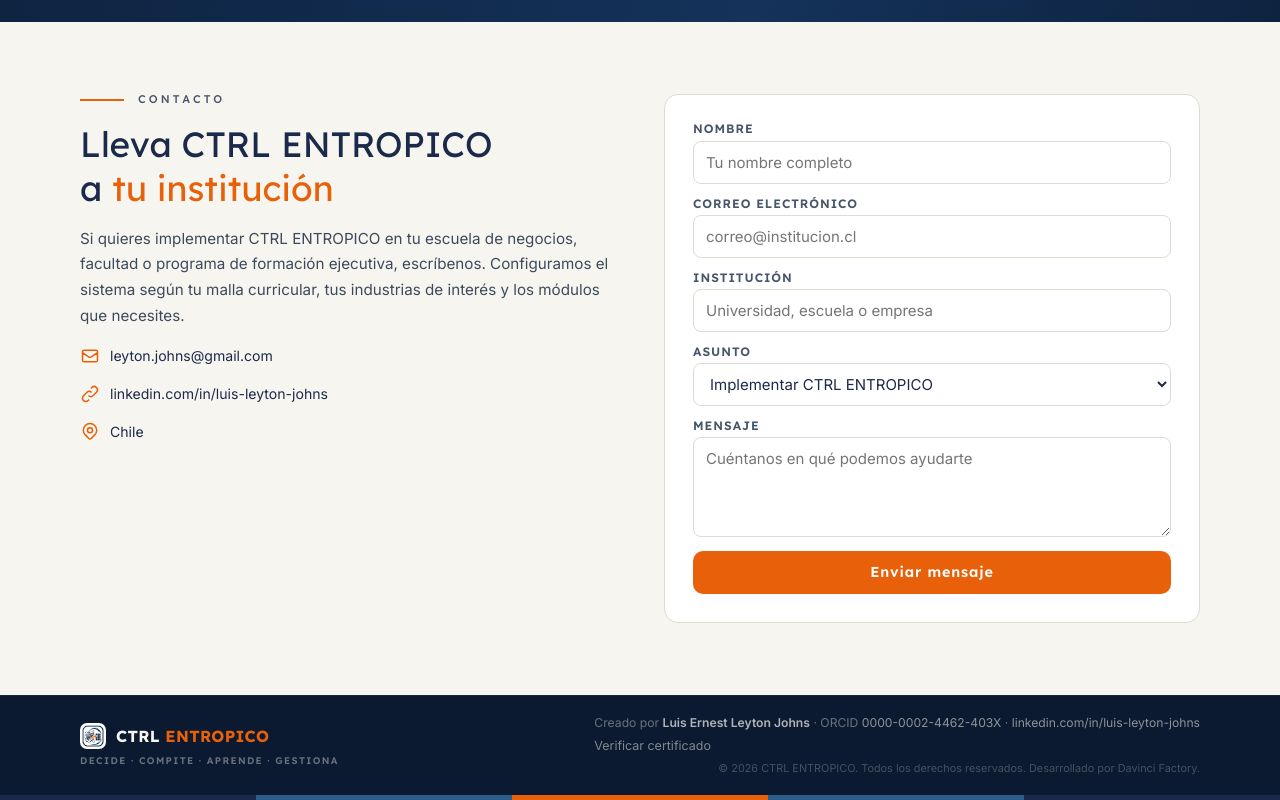
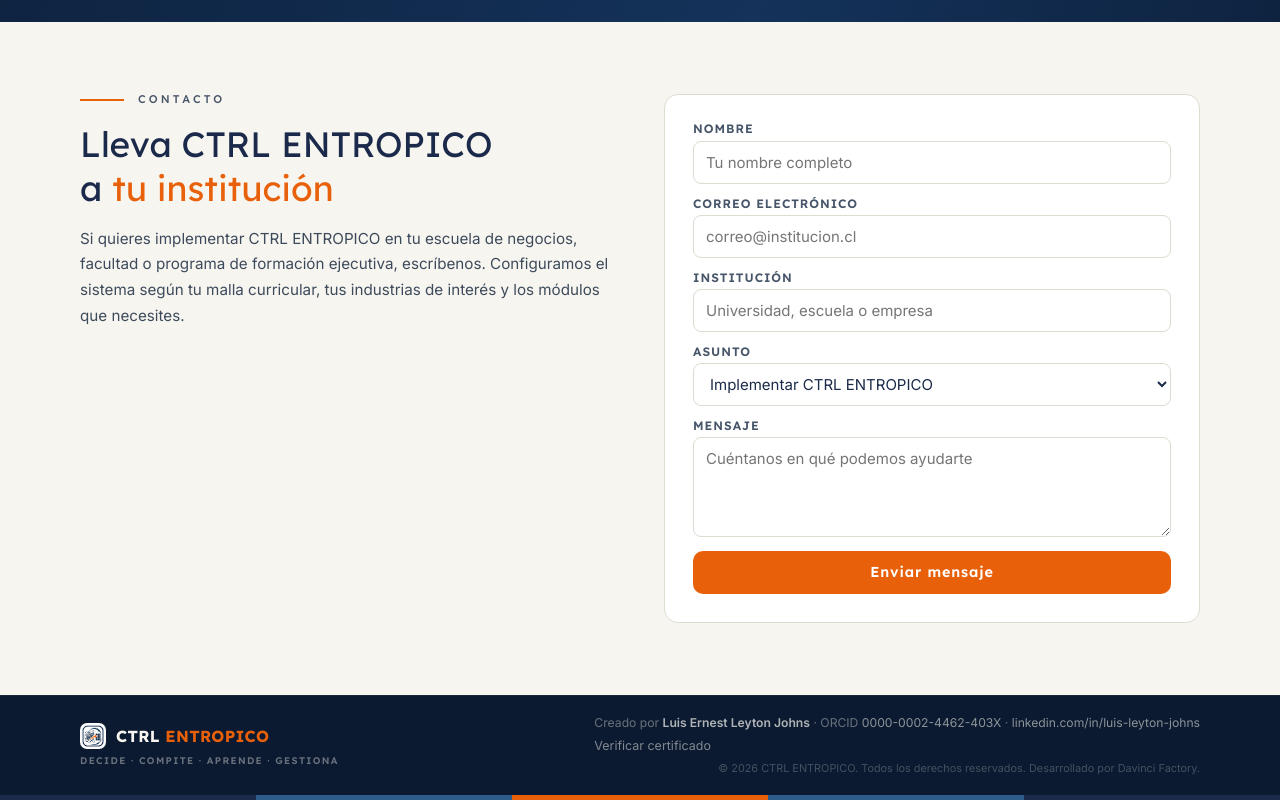
Before and after one commit to luisleytonjohns/ctrl-entropico, a plain HTML site: page index.html in a window 1280 px wide. Shown: the part 4201-5001 px from the top of the page. Drawn offline with Linux system fonts and the light colour scheme.

Commit message:
Add files via upload

```diff
--- a/index.html
+++ b/index.html
@@ -544,18 +544,6 @@ button{font:inherit;cursor:pointer}
         formaci&oacute;n ejecutiva, escr&iacute;benos. Configuramos el sistema seg&uacute;n tu
         malla curricular, tus industrias de inter&eacute;s y los m&oacute;dulos que necesites.
       </p>
-      <div class="contacto-dato">
-        <svg fill="none" stroke="currentColor" stroke-width="1.8" viewBox="0 0 24 24"><path d="M3 8l7.89 5.26a2 2 0 002.22 0L21 8M5 19h14a2 2 0 002-2V7a2 2 0 00-2-2H5a2 2 0 00-2 2v10a2 2 0 002 2z"/></svg>
-        leyton.johns@gmail.com
-      </div>
-      <div class="contacto-dato">
-        <svg fill="none" stroke="currentColor" stroke-width="1.8" viewBox="0 0 24 24"><path d="M13.828 10.172a4 4 0 00-5.656 0l-4 4a4 4 0 105.656 5.656l1.102-1.101m-.758-4.899a4 4 0 005.656 0l4-4a4 4 0 00-5.656-5.656l-1.1 1.1"/></svg>
-        linkedin.com/in/luis-leyton-johns
-      </div>
-      <div class="contacto-dato">
-        <svg fill="none" stroke="currentColor" stroke-width="1.8" viewBox="0 0 24 24"><path d="M17.657 16.657L13.414 20.9a1.998 1.998 0 01-2.827 0l-4.244-4.243a8 8 0 1111.314 0z"/><path d="M15 11a3 3 0 11-6 0 3 3 0 016 0z"/></svg>
-        Chile
-      </div>
     </div>
 
     <form class="contacto-form" id="form-contacto" onsubmit="enviarContacto(event)">
```
